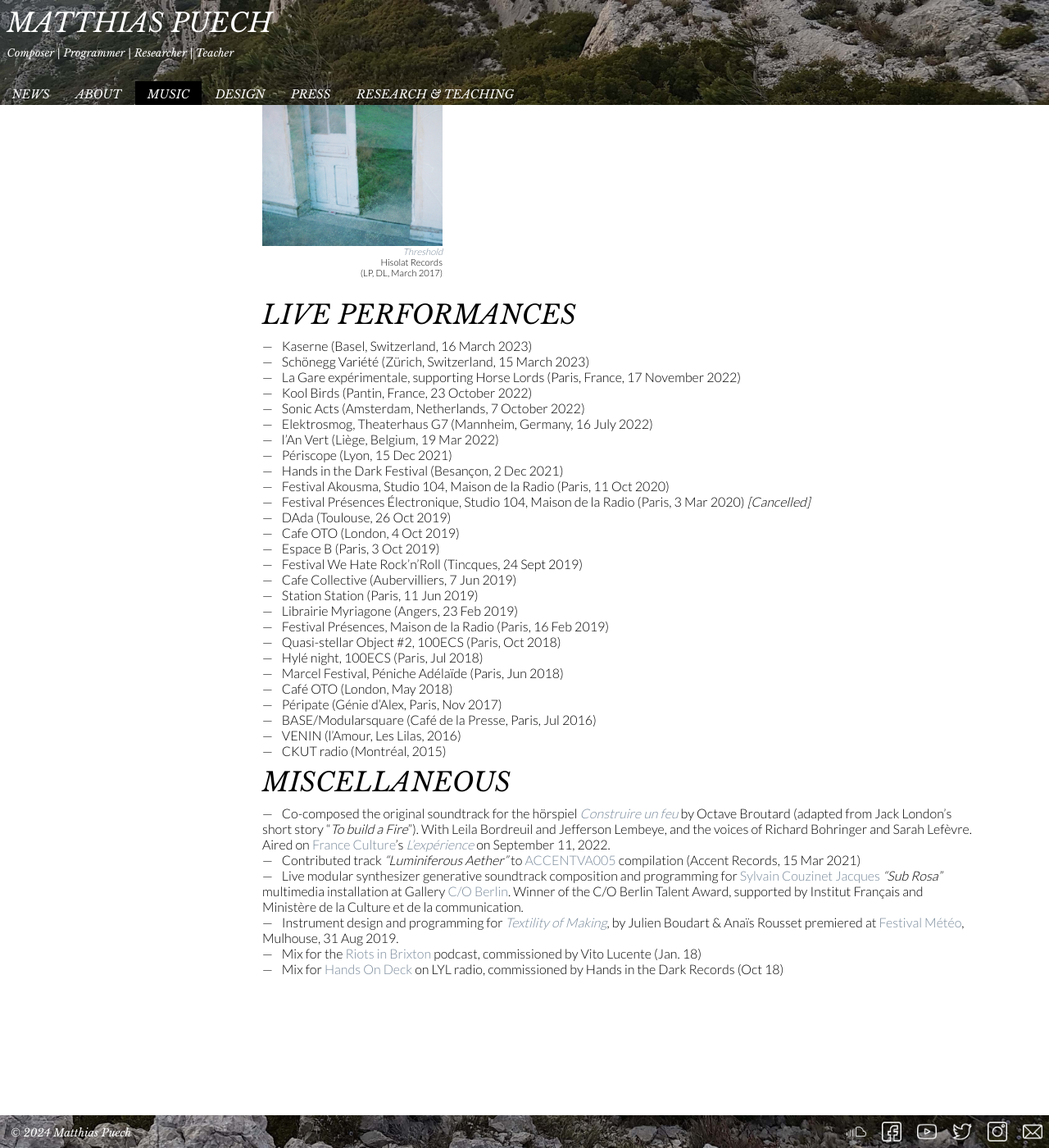
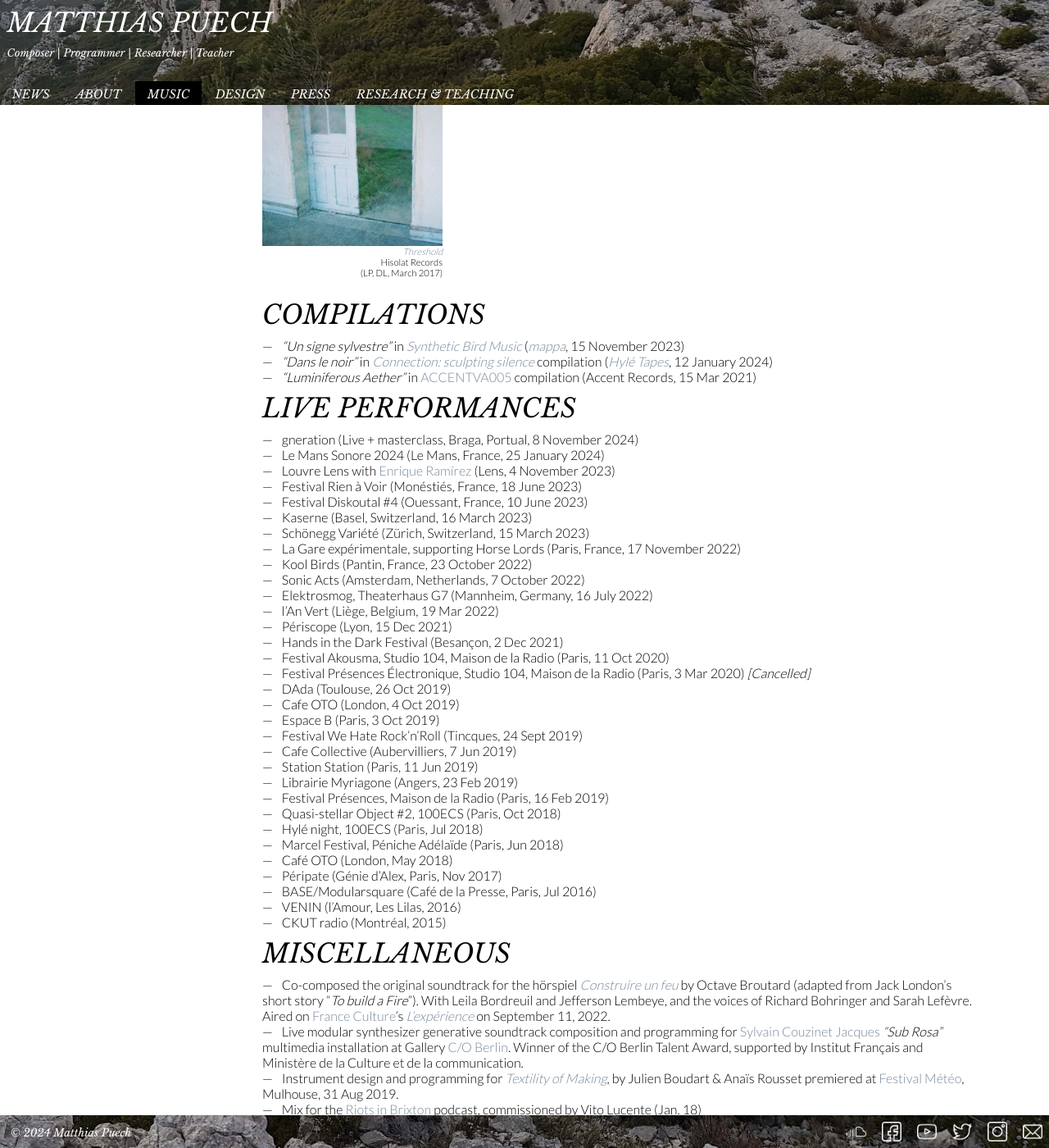
Before and after one commit to mqtthiqs/mqtthiqs.github.io, a Jekyll site: the page built from music.md, in a window 1280 px wide and 1400 px high, scrolled down 774 px. Shown: the whole window at 82% size. Built offline with Jekyll 4.4.1, drawn with Linux system fonts in a browser that asks for light colours; our own code applies the rules of GitHub Pages for plain Markdown files.

Commit message:
music: complete

```diff
--- a/music.md
+++ b/music.md
@@ -18,8 +18,21 @@ layout: default
 </figure>
 {% endfor %}
 
+## Compilations
+
+- _"Un signe sylvestre"_ in [_Synthetic Bird Music_](https://mappa.bandcamp.com/album/synthetic-bird-music)
+  ([_mappa_](https://mappa.bandcamp.com/), 15 November 2023)
+- _"Dans le noir"_ in [_Connection: sculpting silence_](https://hyletapes.bandcamp.com/album/connection-sculpting-silence) compilation
+  ([_Hylé Tapes_](https://hyletapes.bandcamp.com/music), 12 January 2024)
+- _"Luminiferous Aether"_ in [ACCENTVA005](https://accentsrecords.bandcamp.com/album/accentva005-various-artists-005) compilation (Accent Records, 15 Mar 2021)
+
 ## Live performances
 
+- gneration (Live + masterclass, Braga, Portual, 8 November 2024)
+- Le Mans Sonore 2024 (Le Mans, France, 25 January 2024)
+- Louvre Lens with [Enrique Ramírez](http://www.enriqueramirez.net/) (Lens, 4 November 2023)
+- Festival Rien à Voir (Monéstiés, France, 18 June 2023)
+- Festival Diskoutal #4 (Ouessant, France, 10 June 2023)
 - Kaserne (Basel, Switzerland, 16 March 2023)
 - Schönegg Variété (Zürich, Switzerland, 15 March 2023)
 - La Gare expérimentale, supporting Horse Lords (Paris, France, 17 November 2022)
@@ -51,7 +64,6 @@ layout: default
 ## Miscellaneous
 
 - Co-composed the original soundtrack for the hörspiel [_Construire un feu_](https://www.radiofrance.fr/franceculture/podcasts/l-experience/construire-un-feu-5519506) by Octave Broutard (adapted from Jack London's short story "_To build a Fire_"). With Leila Bordreuil and Jefferson Lembeye, and the voices of Richard Bohringer and Sarah Lefèvre. Aired on [France Culture](https://www.radiofrance.fr/franceculture)'s [_L'expérience_](https://www.radiofrance.fr/franceculture/podcasts/l-experience) on September 11, 2022.
-- Contributed track _"Luminiferous Aether"_ to [ACCENTVA005](https://accentsrecords.bandcamp.com/album/accentva005-various-artists-005) compilation (Accent Records, 15 Mar 2021)
 - Live modular synthesizer generative soundtrack composition and
   programming for [Sylvain Couzinet Jacques](http://www.couzinetjacques.com/) _"Sub Rosa"_ multimedia installation at
   Gallery [C/O Berlin](https://www.co-berlin.org/co-berlin-talent-award-0). Winner of the C/O Berlin Talent Award, supported by
```
